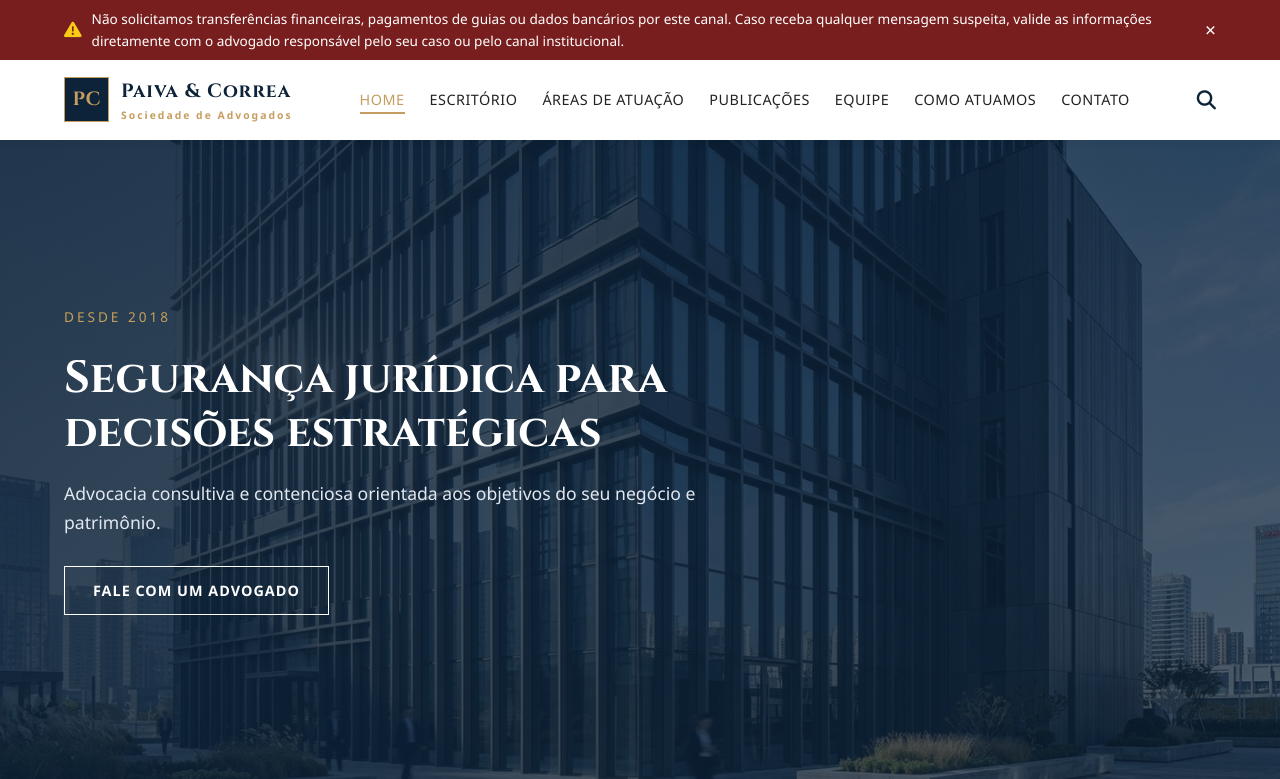
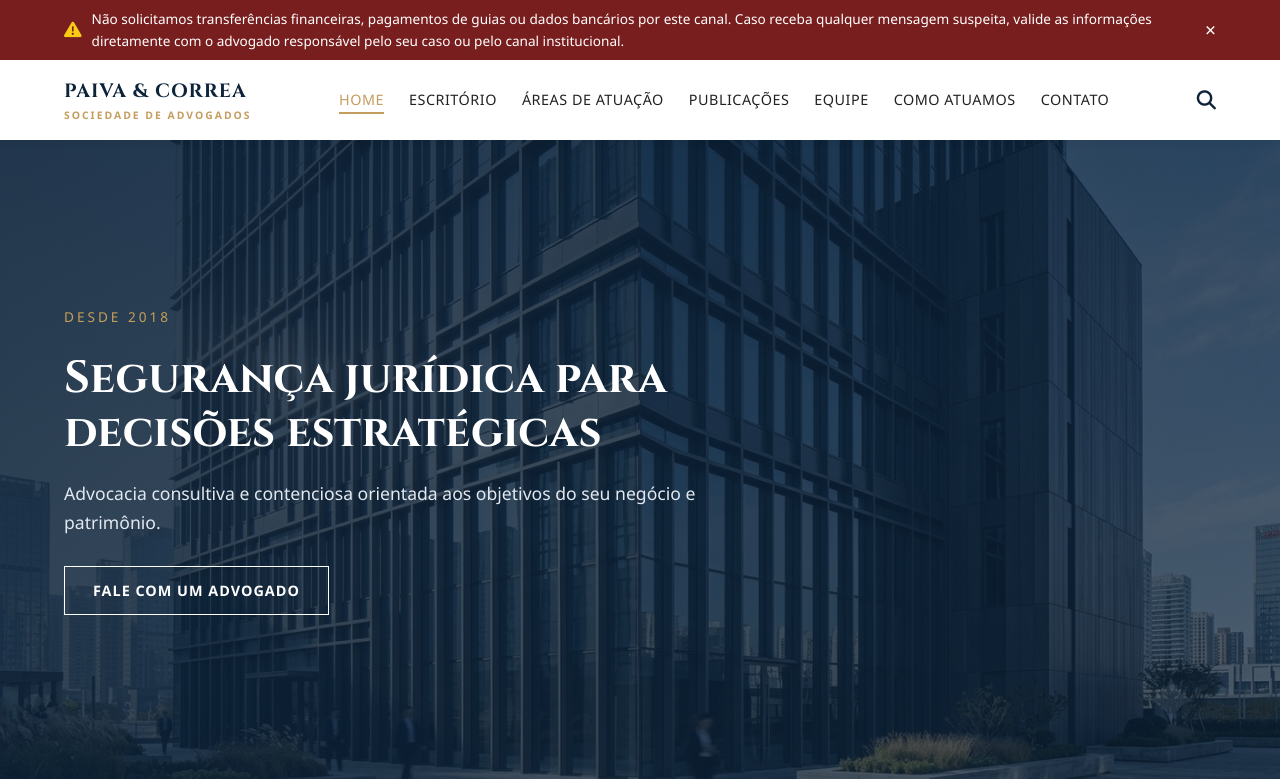
Before and after one commit to ivandsanchez/paiva-correa-site, a Flask app: page / in a window 1280 px wide; the page is wider, and only the part inside the window is pictured. Shown: the top 779 px of that part. Run offline with Flask 3, Linux system fonts and the light colour scheme.

Commit message:
add photo more

```diff
--- a/templates/index.html
+++ b/templates/index.html
@@ -13,8 +13,7 @@
     <!-- Google Fonts -->
     <link rel="preconnect" href="https://fonts.googleapis.com">
     <link rel="preconnect" href="https://fonts.gstatic.com" crossorigin>
-    <link href="https://fonts.googleapis.com/css2?family=Cinzel:wght@500;600;700&family=Montserrat:wght@300;400;500;600;700&display=swap" rel="stylesheet">
-
+     <link href="https://fonts.googleapis.com/css2?family=Cinzel:wght@400;600;700&family=Montserrat:wght@300;400;500;600&display=swap" rel="stylesheet">
     <!-- ================================================================= -->
     <!-- GOOGLE TAG (gtag.js) - Google Analytics 4 & Google Ads            -->
     <!-- ================================================================= -->
@@ -75,10 +74,10 @@
     <header class="main-header" id="header">
         <div class="container header-container">
             <a href="#" class="logo">
-                <div class="logo-mark">PC</div>
+              <!--  <div class="logo-mark">PC</div>-->
                 <div class="logo-text">
-                    <span class="brand-name">Paiva & Correa</span>
-                    <span class="brand-sub">Sociedade de Advogados</span>
+                    <span class="brand-name">PAIVA & CORREA</span>
+                    <span class="brand-sub">SOCIEDADE DE ADVOGADOS</span>
                 </div>
             </a>
 
@@ -138,7 +137,7 @@
             <div class="about-text">
                 <span class="section-subtitle">Sobre Paiva & Correa</span>
                 <h2>Rigor Técnico, Visão Estratégica e Alcance Nacional</h2>
-                <p>Fundado em 2018 e sediado em São Paulo, o <strong>Paiva & Correa Sociedade de Advogados</strong> une a sólida bagagem de mais de 16 anos de suas sócias a uma estrutura ágil e abrangente. Oferecemos assessoria jurídica completa (full-service) nas esferas consultiva e contenciosa, atendendo demandas corporativas e individuais em todo o território nacional.
+                <p>Fundado em 2018 e sediado em São Paulo, o escritório <strong>Paiva & Correa Sociedade de Advogados</strong> une a sólida bagagem de mais de 16 anos de suas sócias a uma estrutura ágil e abrangente. Oferecemos assessoria jurídica completa (full-service) nas esferas consultiva e contenciosa, atendendo demandas corporativas e individuais em todo o território nacional.
 Combinamos profundo conhecimento legal, visão de negócios e atendimento próximo para entregar soluções eficientes e alinhadas aos objetivos estratégicos de cada cliente.</p>
 
                 <div class="about-features">
@@ -169,10 +168,11 @@ Combinamos profundo conhecimento legal, visão de negócios e atendimento próxi
                 <div class="header-divider"></div>
             </div>
 
-            <div class="services-grid">
+            <div class="services-grid" >
                 <!-- Card 1 -->
-                <div class="service-card" onclick="openPracticeModal('familiasucessoes')">
-                    <div class="card-icon"><i class="fa-solid fa-landmark"></i></div>
+
+                <div class="service-card"  onclick="openPracticeModal('familiasucessoes')">
+                    <div class="card-icon" ><i class="fa-solid fa-landmark"></i></div>
                     <h3>Família & Sucessões</h3>
                     <p>Assessoria jurídica humanizada e discreta em conflitos familiares, inventários e partilhas, além de planejamento sucessório e patrimonial para a preservação de bens.</p>
                   <!--  <span class="read-more">Saiba Mais <i class="fa-solid fa-arrow-right"></i></span>-->
@@ -637,10 +637,10 @@ Combinamos profundo conhecimento legal, visão de negócios e atendimento próxi
         <div class="container footer-grid">
             <div class="footer-col">
                 <a href="#" class="logo footer-logo">
-                    <div class="logo-mark">PC</div>
+                   <!-- <div class="logo-mark">PC</div>-->
                     <div class="logo-text">
-                        <span class="brand-name">Paiva & Correa</span>
-                        <span class="brand-sub">Sociedade de Advogados</span>
+                        <span class="brand-name">PAIVA & CORREA</span>
+                        <span class="brand-sub">SOCIEDADE DE ADVOGADOS</span>
                     </div>
                 </a>
               <!--  <p>Desde 2018 prestando assessoria jurídica consultiva e contenciosa com ética, agilidade e excelência técnica.</p> -->
@@ -653,26 +653,33 @@ Combinamos profundo conhecimento legal, visão de negócios e atendimento próxi
                     <li><a href="#sobre">Escritório</a></li>
                     <li><a href="#atuacao">Áreas de Atuação</a></li>
                     <li><a href="#publicacoes">Publicações</a></li>
-                    <li><a href="#equipe">Nossa Equipe</a></li>
+                    <li><a href="#equipe">Equipe</a></li>
+                    <li><a href="#comoatuamos">Como atuamos</a></li>
                     <li><a href="#contato">Contato</a></li>
                 </ul>
             </div>
 
             <div class="footer-col">
-                <h4>Áreas Principais</h4>
+                <h4>Áreas de Atuação</h4>
                 <ul>
-                    <li><a href="#atuacao">Direito Tributário</a></li>
+                    <li><a href="#atuacao">Família & Sucessões</a></li>
+                    <li><a href="#atuacao">Direito Bancário, Regulatório Financeiro & Compliance</a></li>
+                    <li><a href="#atuacao">Administrativo</a></li>
                     <li><a href="#atuacao">Contratual & Societário</a></li>
-                    <li><a href="#atuacao">Trabalhista Empresarial</a></li>
-                    <li><a href="#atuacao">Cível e Comercial</a></li>
+                    <li><a href="#atuacao">Cível & Consumidor</a></li>
+                    <li><a href="#atuacao">Constitucional</a></li>
+                    <li><a href="#atuacao">Trabalhista & Previdenciário</a></li>
+                    <li><a href="#atuacao">Tributário</a></li>
+                    <li><a href="#atuacao">Penal Empresarial</a></li>
                 </ul>
             </div>
 
             <div class="footer-col">
                 <h4>Siga-nos</h4>
                 <div class="footer-social">
-                    <a href="#" target="_blank" aria-label="LinkedIn"><i class="fa-brands fa-linkedin-in"></i></a>
-                    <a href="#" target="_blank" aria-label="Instagram"><i class="fa-brands fa-instagram"></i></a>
+                    <a href="https://www.linkedin.com/company/paiva-correa-sociedade-de-advogados/?viewAsMember=true " target="_blank" aria-label="LinkedIn"><i class="fa-brands fa-linkedin-in"></i></a>
+                    <a href="https://www.instagram.com/paivaecorrea.adv/ " target="_blank" aria-label="Instagram"><i class="fa-brands fa-instagram"></i></a>
+                    <a href="https://www.facebook.com/profile.php?id=6158736587758" target="_blank" aria-label="Facebook"><i class="fa-brands fa-facebook"></i></a>
                 </div>
             </div>
         </div>
```
